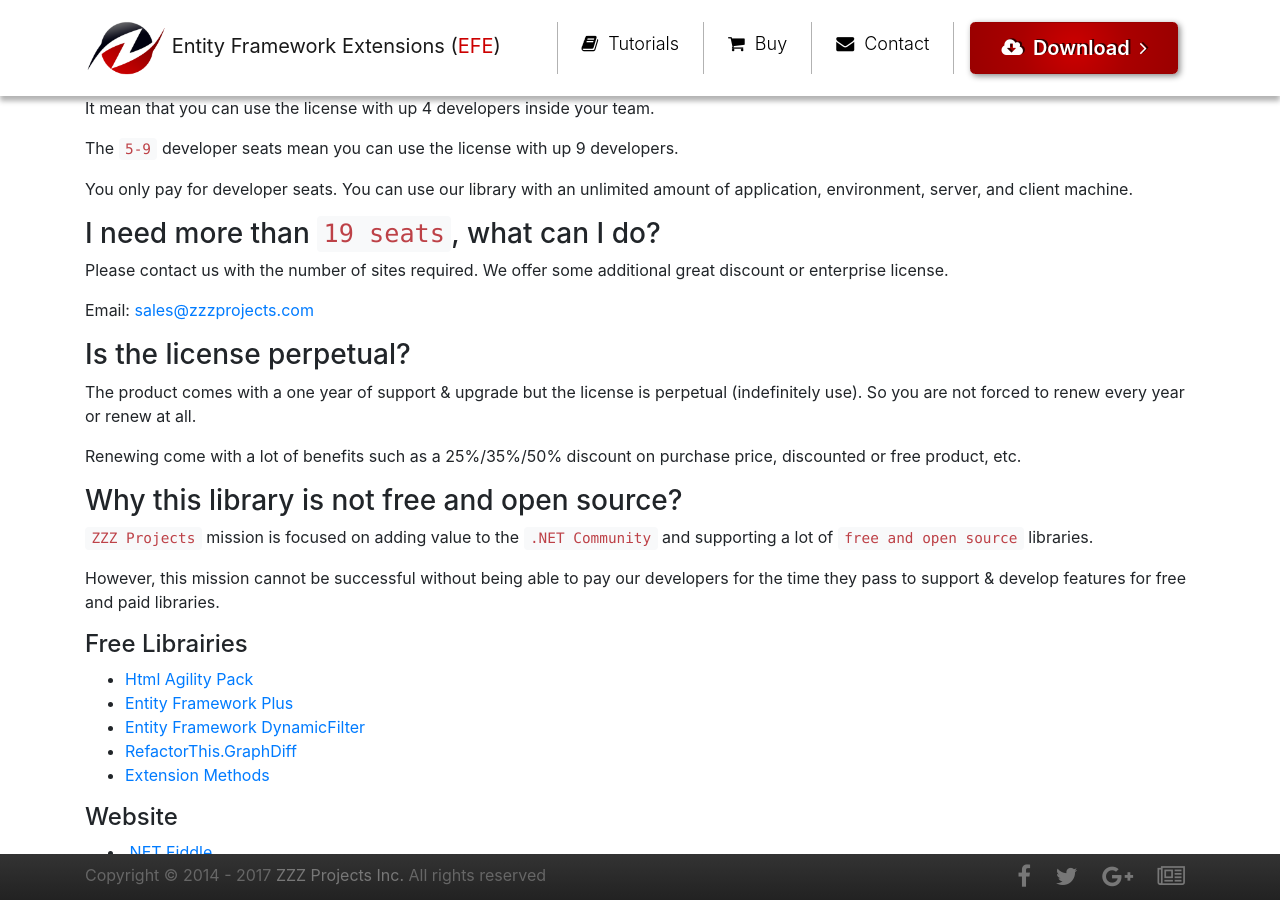
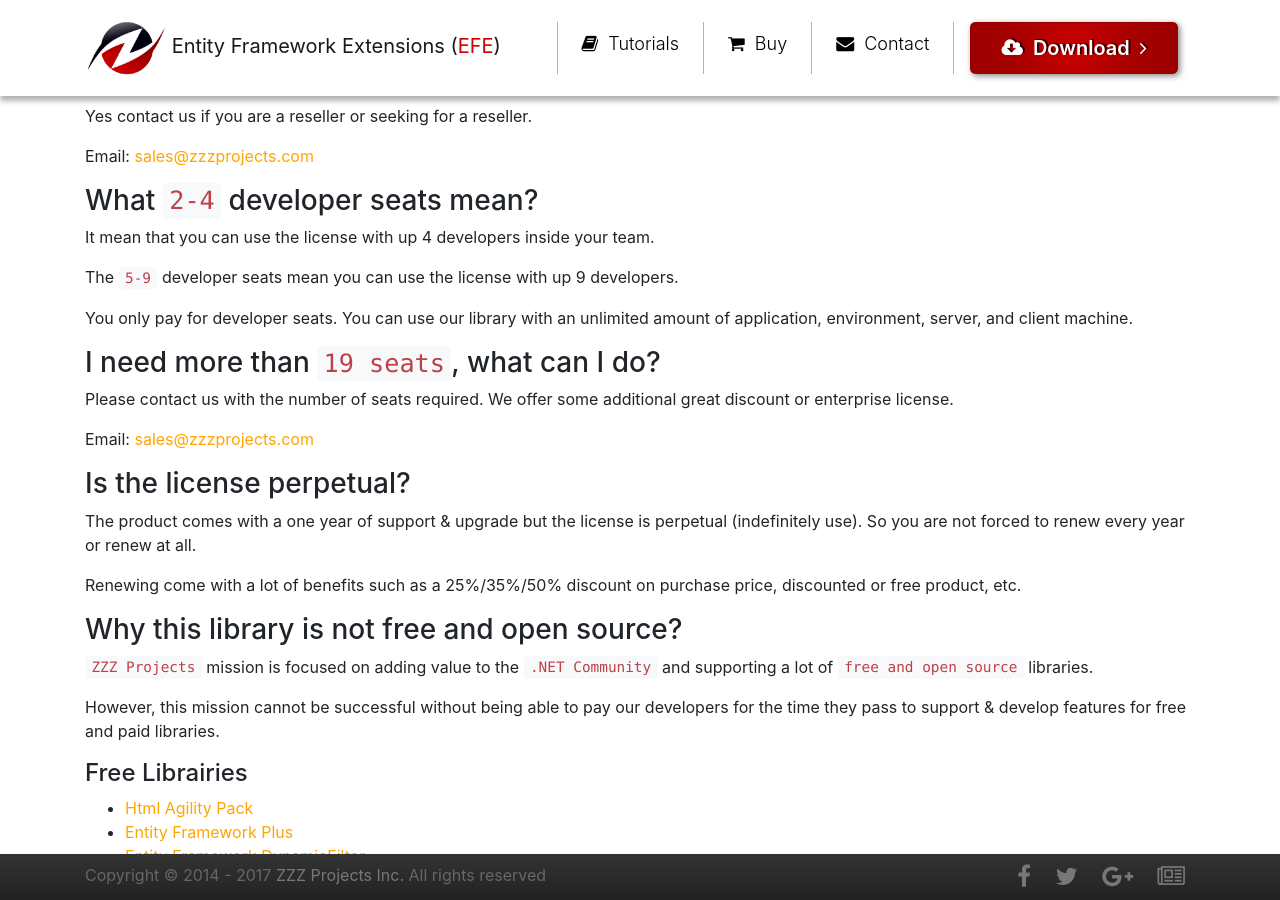
Before and after one commit to zzzprojects/EntityFramework-Extensions, a Jekyll site: the page built from docs/pages/site/pricing.md, in a window 1280 px wide and 900 px high, scrolled down 1327 px. Built offline with Jekyll 4.4.1, drawn with Linux system fonts in a browser that asks for light colours; nearby versions of some CDN libraries.

Commit message:
Update pricing
Update pricing

```diff
--- a/docs/pages/site/pricing.md
+++ b/docs/pages/site/pricing.md
@@ -103,7 +103,7 @@ permalink: pricing
 	</div>
 </div>
 
-<div class="container section-faq-z">
+<div class="container section-faq wow slideInUp">
 	<div markdown="1">
 ---
 ## FAQ
@@ -130,7 +130,7 @@ The `5-9` developer seats mean you can use the license with up 9 developers.
 You only pay for developer seats. You can use our library with an unlimited amount of application, environment, server, and client machine.
 
 ### I need more than `19 seats`, what can I do?
-Please contact us with the number of sites required. We offer some additional great discount or enterprise license.
+Please contact us with the number of seats required. We offer some additional great discount or enterprise license.
 
 Email: <a href="mailto:sales@zzzprojects.com">sales@zzzprojects.com</a>
 
```
